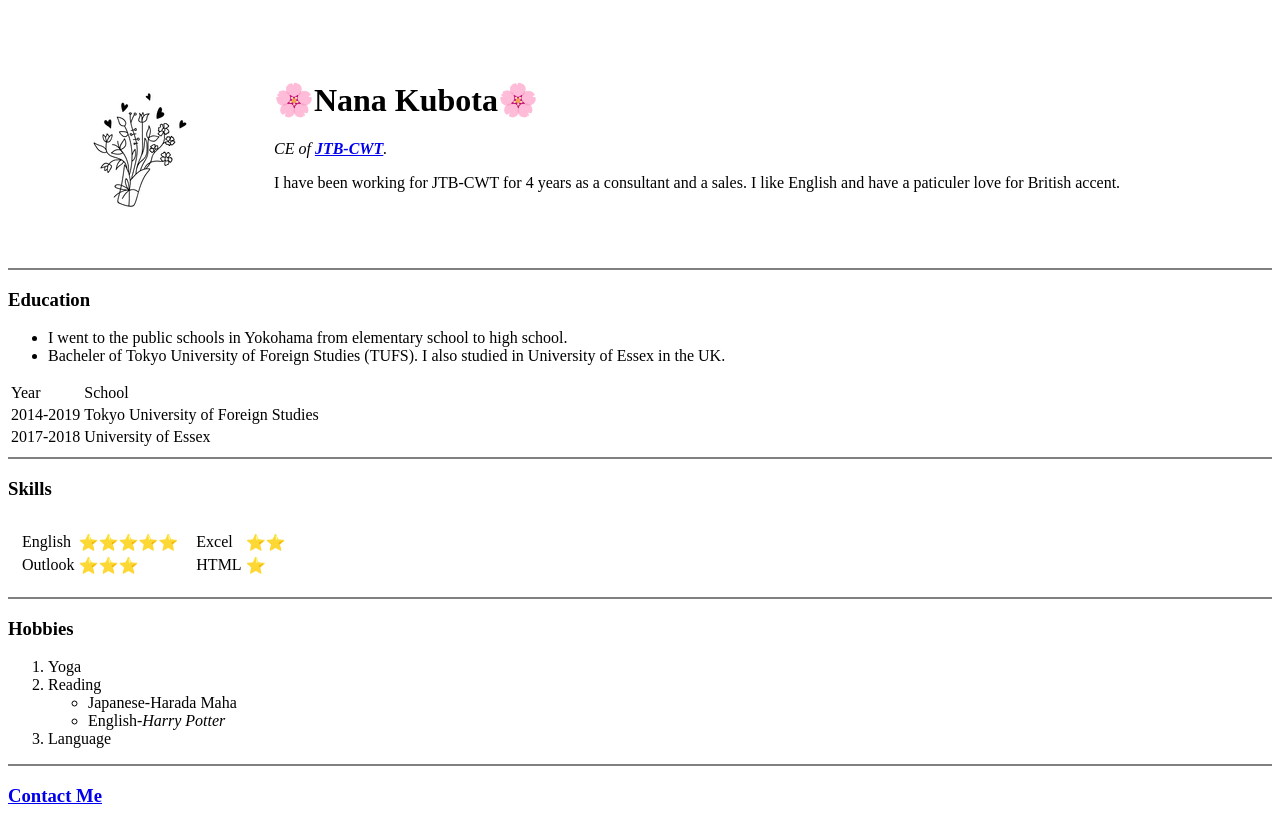
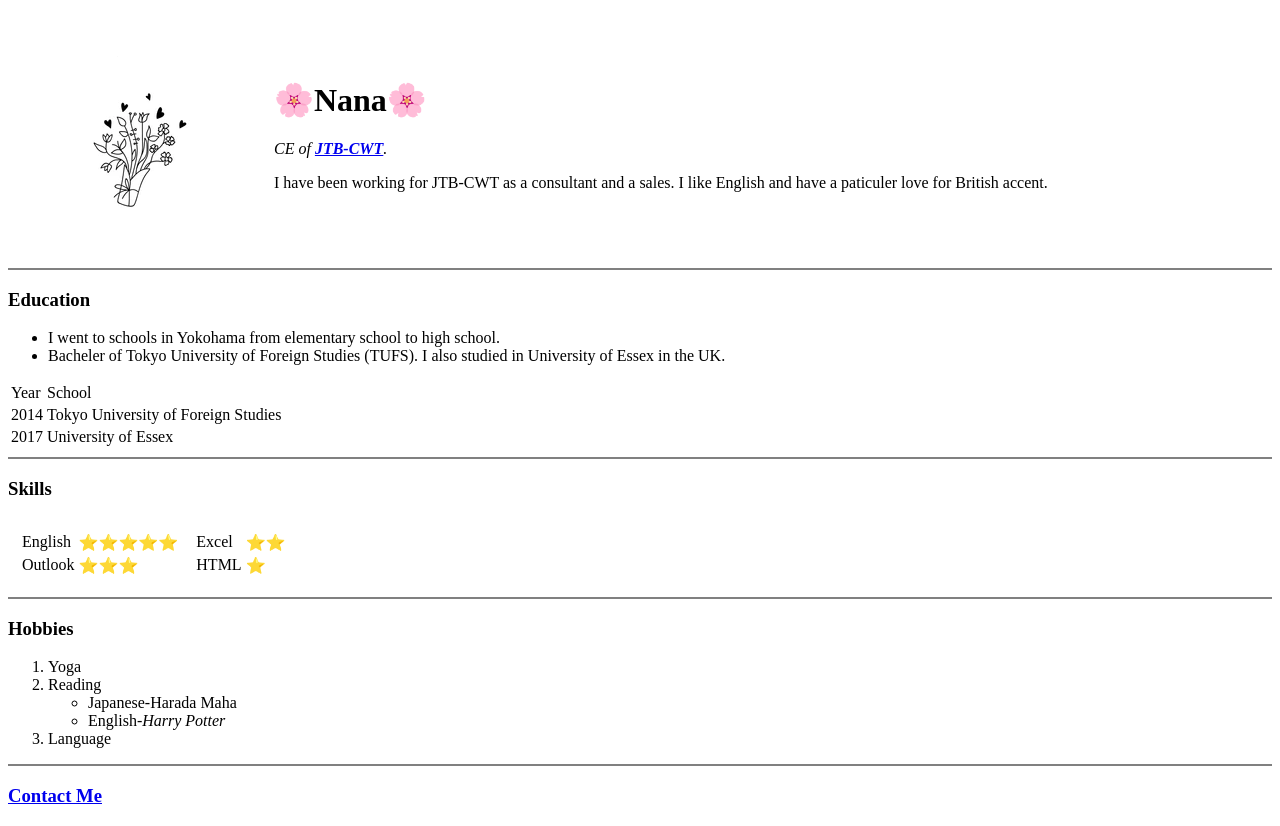
Before and after one commit to Nano-87/CV, a plain HTML site: page index.html in a window 1280 px wide. Drawn offline with Linux system fonts and the light colour scheme.

Commit message:
Update index.html

```diff
--- a/index.html
+++ b/index.html
@@ -8,16 +8,16 @@
         <tr>
             <td><img src="flower pic.png" alt="Nana profile pic"></td>
             <td>
-                <h1>🌸Nana Kubota🌸</h1>
+                <h1>🌸Nana🌸</h1>
                 <p><em>CE of <strong><a href="https://www.jtb-cwt.com/">JTB-CWT</a></strong>.</em></p>
-                <p>I have been working for JTB-CWT for 4 years as a consultant and a sales. I like English and have a paticuler love for British accent.</p>
+                <p>I have been working for JTB-CWT as a consultant and a sales. I like English and have a paticuler love for British accent.</p>
             </td>
         </tr>
     </table>
     <hr size="2" noshade>
     <h3>Education</h3>
     <ul>
-        <li>I went to the public schools in Yokohama from elementary school to high school.</li>
+        <li>I went to schools in Yokohama from elementary school to high school.</li>
         <li>Bacheler of Tokyo University of Foreign Studies (TUFS). I also studied in University of Essex in the UK.</li>
     </ul>
     <table>
@@ -29,11 +29,11 @@
         </thead>
         <tbody>
             <tr>
-                 <td>2014-2019</td>
+                 <td>2014</td>
                  <td>Tokyo University of Foreign Studies</td>
             </tr>
             <tr>
-                <td>2017-2018</td>
+                <td>2017</td>
                 <td>University of Essex</td>
             </tr>
     </tbody>
```
